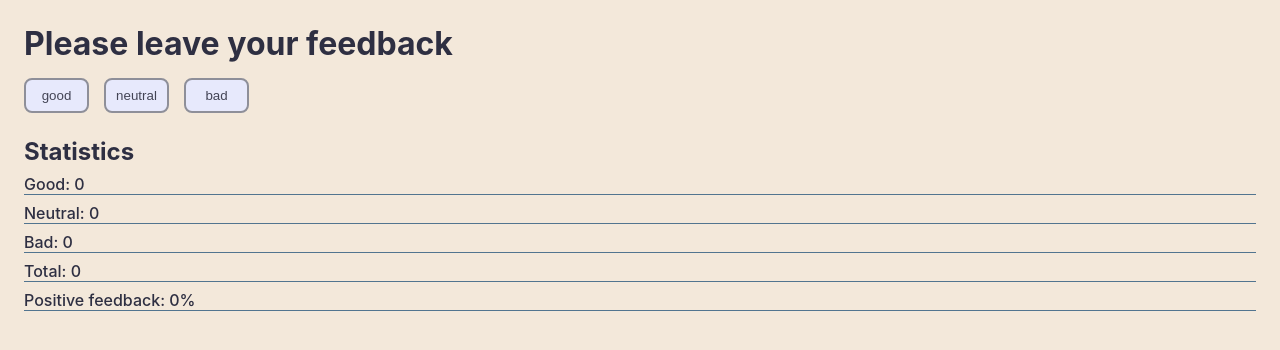
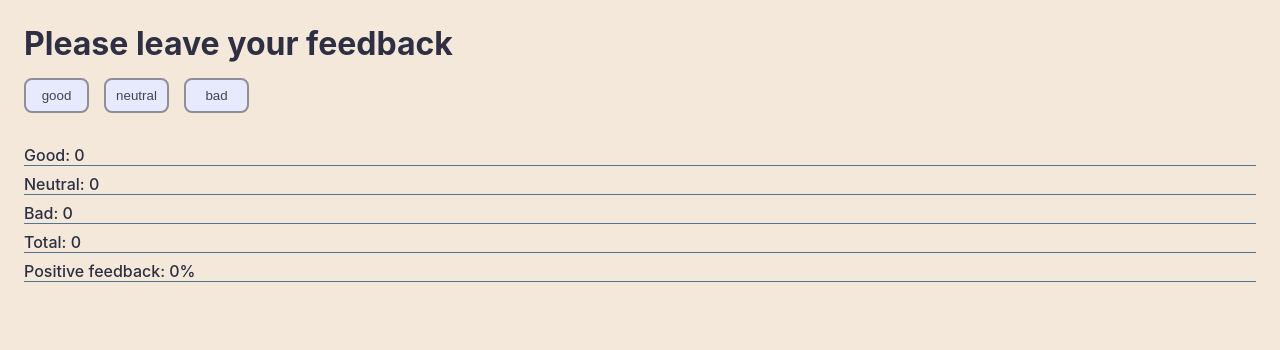
Before and after one commit to DariShpak/goit-react-hw-02-feedback, a React (Create React App) app: page / in a window 1280 px wide. Shown: the top 350 px of the page. Built offline with nearby package versions, Linux system fonts and the light colour scheme.

Commit message:
Update Statistics.jsx

```diff
--- a/src/components/Feedback/Statistics/Statistics.jsx
+++ b/src/components/Feedback/Statistics/Statistics.jsx
@@ -1,10 +1,9 @@
 import React from "react"
 import PropTypes from "prop-types"
-import {StatsWrapper, Subtitle, StatsList, Item} from "./Stats.styled"
+import {StatsList, Item} from "./Stats.styled"
 
 const Statistics = ({good, neutral, bad, total, positivePercentage}) => {
-  return <StatsWrapper>
-      <Subtitle>Statistics</Subtitle>
+  return (
     <StatsList>
       <Item>
         Good: {good}
@@ -22,7 +21,7 @@ const Statistics = ({good, neutral, bad, total, positivePercentage}) => {
         Positive feedback: {positivePercentage}%
       </Item>
     </StatsList>
-    </StatsWrapper>
+  )
 }
 
 Statistics.propTypes = {
@@ -33,4 +32,4 @@ Statistics.propTypes = {
   positivePercentage: PropTypes.number.isRequired
 }
 
-export default Statistics;
+export default Statistics
```
Lines whose indentation alone changed are shown as unchanged.
